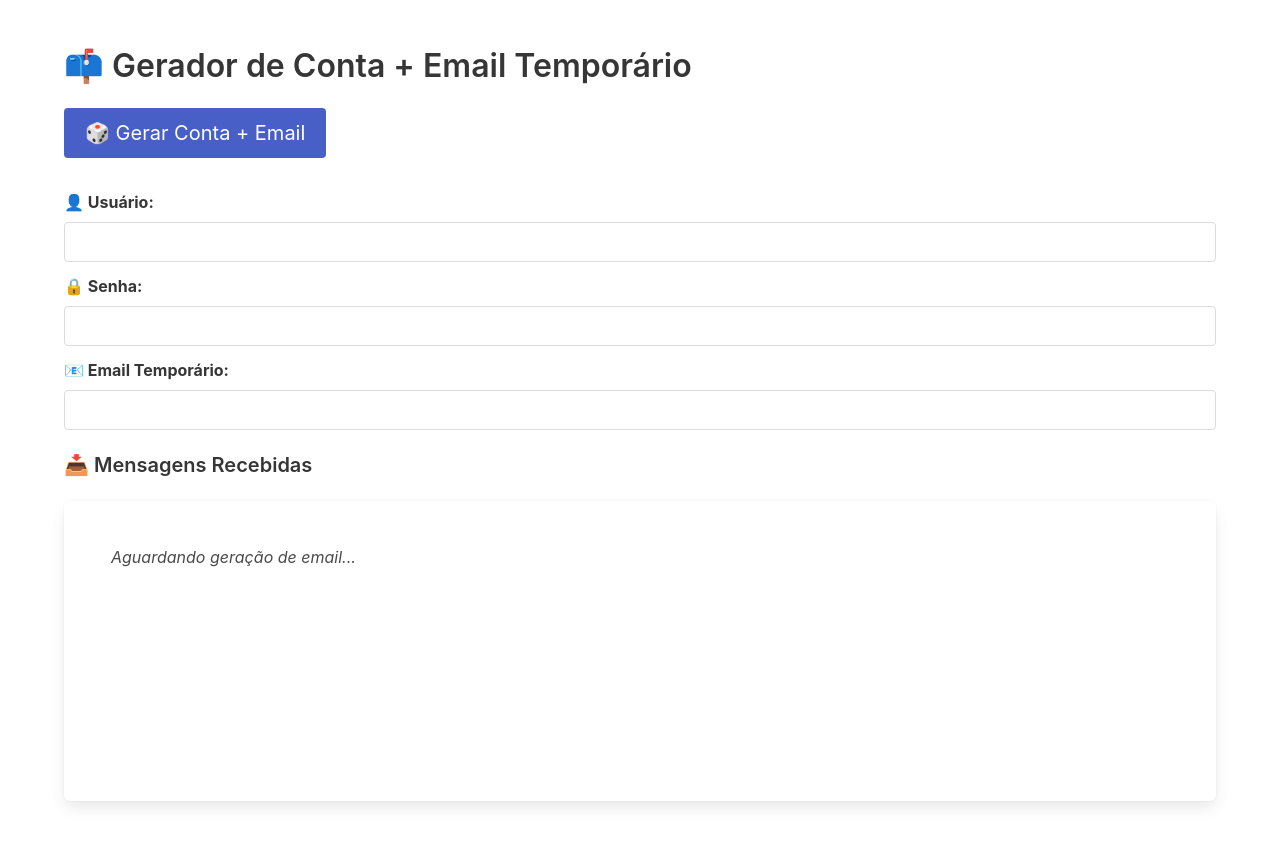
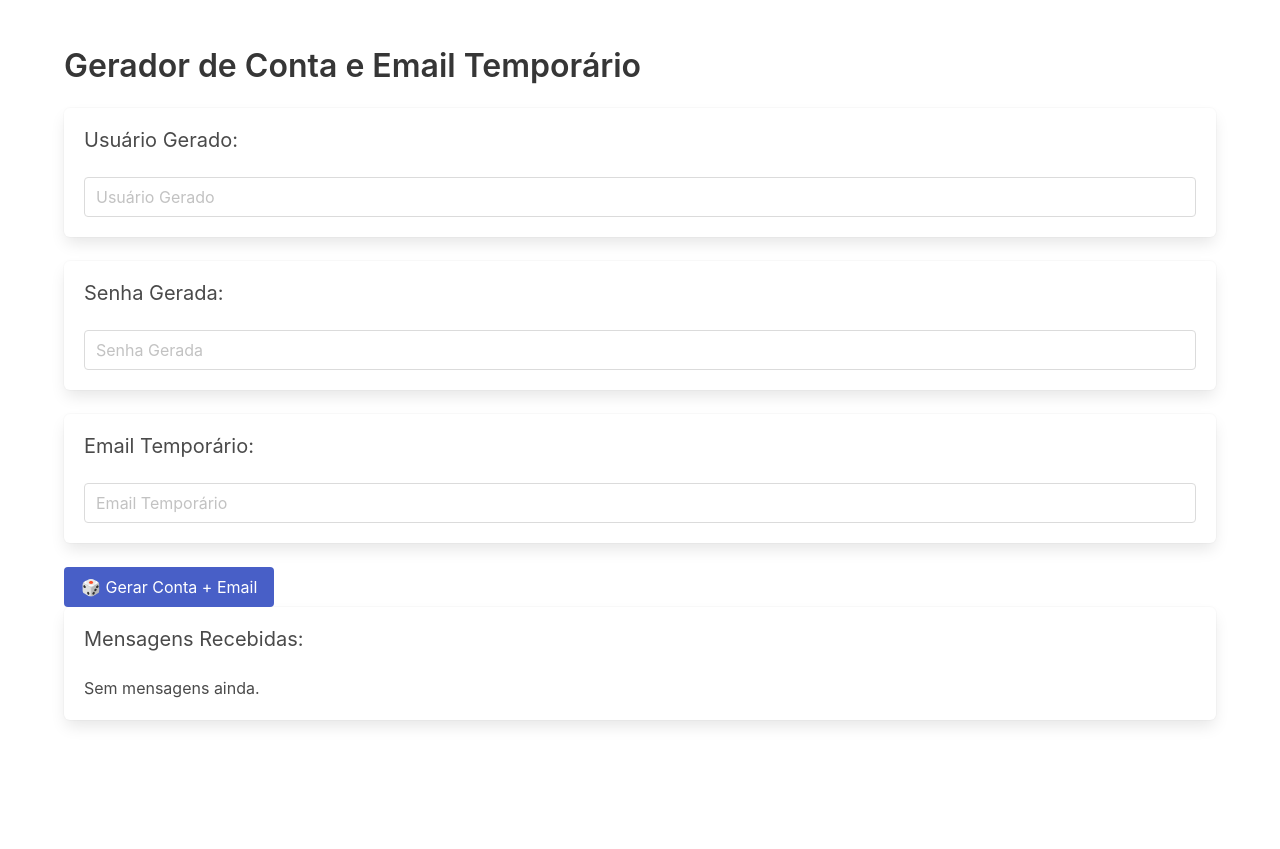
Before and after one commit to Aviator102/temmail, a Python web app: template templates/index.html in a window 1280 px wide. After the commit the page ends 726 px from the top, so only its background shows below. Run offline with Jinja, Linux system fonts and the light colour scheme; the template is opened without the code that fills it, so the values that code supplies are empty.

Commit message:
Update index.html

```diff
--- a/templates/index.html
+++ b/templates/index.html
@@ -2,55 +2,40 @@
 <html lang="pt-br">
 <head>
   <meta charset="UTF-8">
-  <title>Gerador de Conta + Email Temp</title>
-  <meta name="viewport" content="width=device-width, initial-scale=1">
-  <link href="https://cdn.jsdelivr.net/npm/bulma@0.9.4/css/bulma.min.css" rel="stylesheet">
-  <style>
-    body {
-      padding-top: 2rem;
-    }
-    .message-box {
-      height: 300px;
-      overflow-y: auto;
-      white-space: pre-wrap;
-    }
-  </style>
+  <meta name="viewport" content="width=device-width, initial-scale=1.0">
+  <title>Gerador de Email + Conta</title>
+  <link rel="stylesheet" href="https://cdn.jsdelivr.net/npm/bulma@0.9.3/css/bulma.min.css">
+  <script src="/static/script.js" defer></script>
 </head>
-<body class="section">
-  <div class="container">
-    <h1 class="title is-3">📫 Gerador de Conta + Email Temporário</h1>
+<body>
 
-    <div class="buttons">
-      <button class="button is-link is-medium" onclick="gerarTudo()">🎲 Gerar Conta + Email</button>
-    </div>
+  <section class="section">
+    <div class="container">
+      <h1 class="title">Gerador de Conta e Email Temporário</h1>
 
-    <div class="field mt-5">
-      <label class="label">👤 Usuário:</label>
-      <div class="control">
-        <input id="usuario" class="input" readonly>
+      <div class="box">
+        <h3 class="subtitle">Usuário Gerado:</h3>
+        <input id="usuario" class="input" type="text" placeholder="Usuário Gerado" readonly>
+      </div>
+
+      <div class="box">
+        <h3 class="subtitle">Senha Gerada:</h3>
+        <input id="senha" class="input" type="text" placeholder="Senha Gerada" readonly>
+      </div>
+
+      <div class="box">
+        <h3 class="subtitle">Email Temporário:</h3>
+        <input id="email" class="input" type="text" placeholder="Email Temporário" readonly>
+      </div>
+
+      <button class="button is-link" onclick="gerarTudo()">🎲 Gerar Conta + Email</button>
+
+      <div class="box" id="mensagens">
+        <h3 class="subtitle">Mensagens Recebidas:</h3>
+        <p>Sem mensagens ainda.</p>
       </div>
     </div>
+  </section>
 
-    <div class="field">
-      <label class="label">🔒 Senha:</label>
-      <div class="control">
-        <input id="senha" class="input" readonly>
-      </div>
-    </div>
-
-    <div class="field">
-      <label class="label">📧 Email Temporário:</label>
-      <div class="control">
-        <input id="email" class="input" readonly>
-      </div>
-    </div>
-
-    <h2 class="title is-5 mt-5">📥 Mensagens Recebidas</h2>
-    <div id="mensagens" class="box message-box">
-      <em>Aguardando geração de email...</em>
-    </div>
-  </div>
-
-  <script src="/static/script.js"></script>
 </body>
 </html>
```
